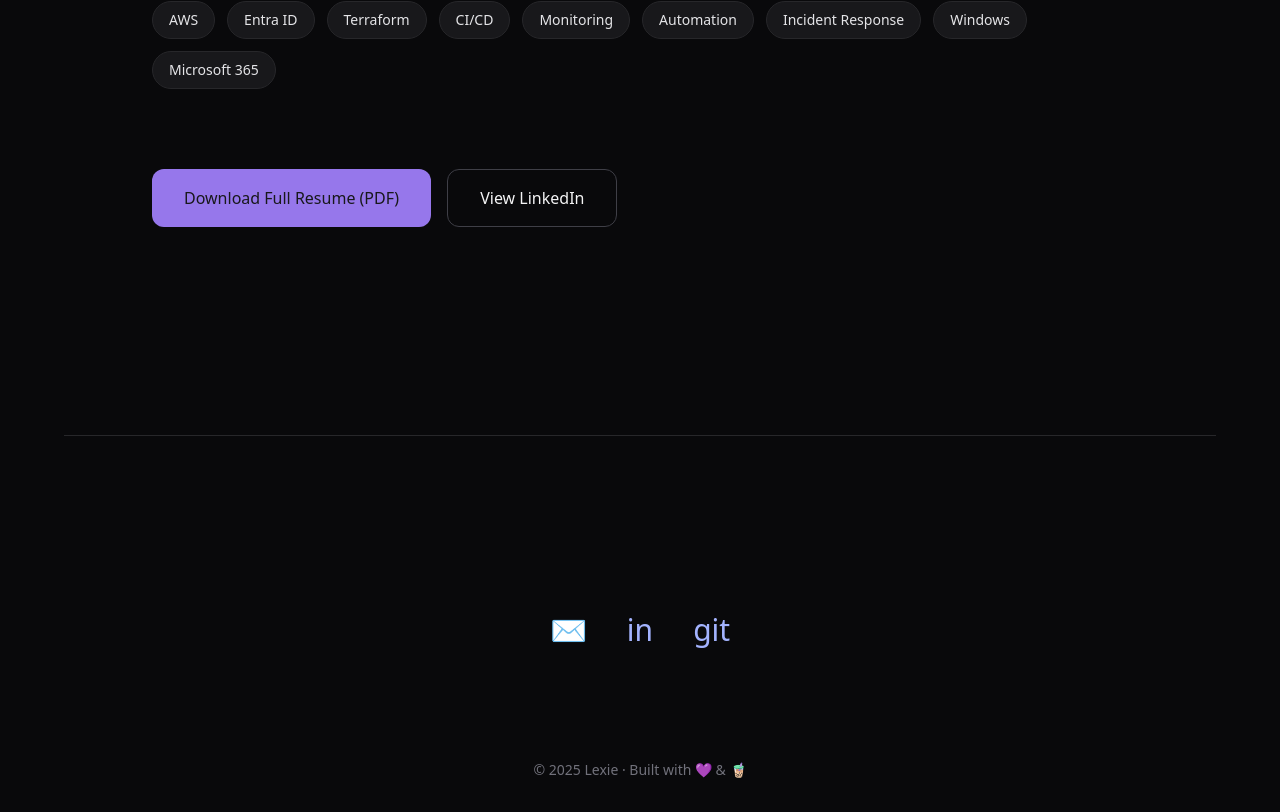
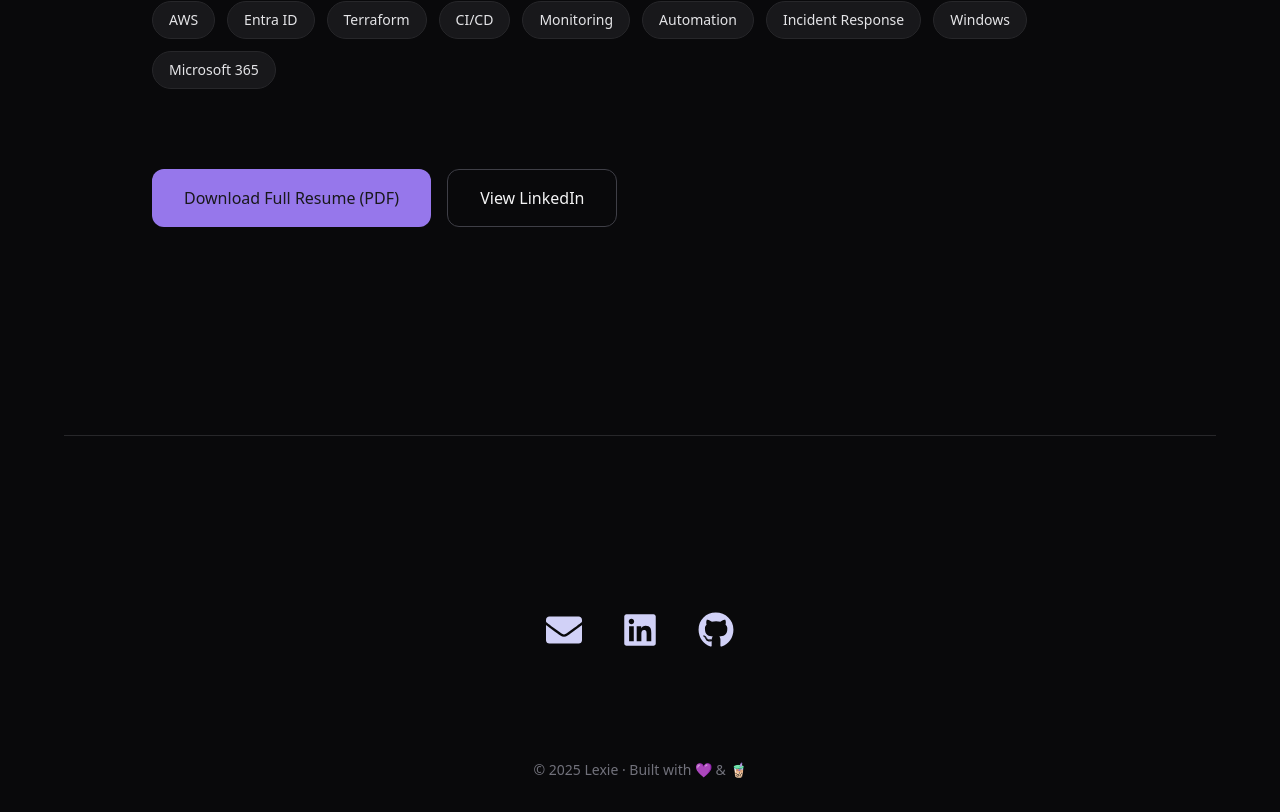
Before and after one commit to alexis-brianna/my-portfolio, a React (Vite) app: page / in a window 1280 px wide. Shown: the part 3055-3867 px from the top of the page. Built offline with nearby package versions, Linux system fonts and the light colour scheme.

Commit message:
New stuff!

```diff
--- a/package.json
+++ b/package.json
@@ -12,7 +12,8 @@
   "dependencies": {
     "framer-motion": "^12.23.26",
     "react": "^19.2.0",
-    "react-dom": "^19.2.0"
+    "react-dom": "^19.2.0",
+    "react-icons": "^5.5.0"
   },
   "devDependencies": {
     "@eslint/js": "^9.39.1",
--- a/src/App.tsx
+++ b/src/App.tsx
@@ -1,4 +1,5 @@
 import { useEffect, useRef } from "react";
+import { FaLinkedin, FaGithub, FaEnvelope } from "react-icons/fa";
 import { motion, useScroll, useTransform } from "framer-motion";
 import type { Variants } from "framer-motion";
 
@@ -444,26 +445,41 @@ function Resume() {
 /* ---------------- CONTACT ---------------- */
 
 function Contact() {
+  // Define the lavender color once to keep it consistent
+  const iconStyle = { color: "#D1D1F7" };
+
   return (
     <section id="contact" className="py-20 text-center">
-      <div className="flex justify-center gap-10 text-3xl text-indigo-300">
-        <motion.a whileHover={{ scale: 1.15 }} href="mailto:lexie@pxedust.cc">
-          ✉
+      <div className="flex justify-center gap-10 text-4xl">
+
+        {/* Email Icon */}
+        <motion.a
+          whileHover={{ scale: 1.2, color: "#A78BFA" }}
+          href="mailto:lexie@pxedust.cc"
+        >
+          <FaEnvelope style={iconStyle} title="Email Me" />
         </motion.a>
+
+        {/* LinkedIn Icon */}
         <motion.a
-          whileHover={{ scale: 1.15 }}
+          whileHover={{ scale: 1.2, color: "#A78BFA" }}
           href="https://www.linkedin.com/in/abchaffin"
           target="_blank"
+          rel="noopener noreferrer"
         >
-          in
+          <FaLinkedin style={iconStyle} title="LinkedIn Profile" />
         </motion.a>
+
+        {/* GitHub Icon */}
         <motion.a
-          whileHover={{ scale: 1.15 }}
+          whileHover={{ scale: 1.2, color: "#A78BFA" }}
           href="https://github.com/alexis-brianna"
           target="_blank"
+          rel="noopener noreferrer"
         >
-          git
-</motion.a>
+          <FaGithub style={iconStyle} title="GitHub Profile" />
+        </motion.a>
+
       </div>
     </section>
   );
```
Also changed, not shown: 1 other file (tests, documents, lock files or other folders).
